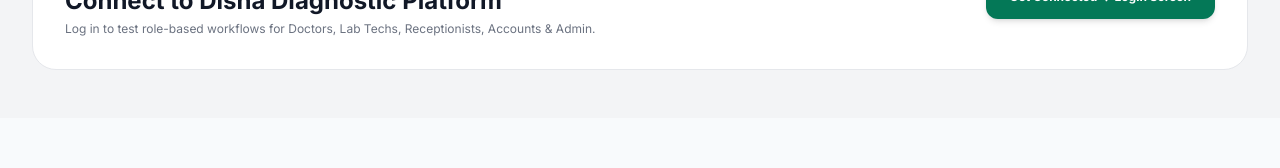
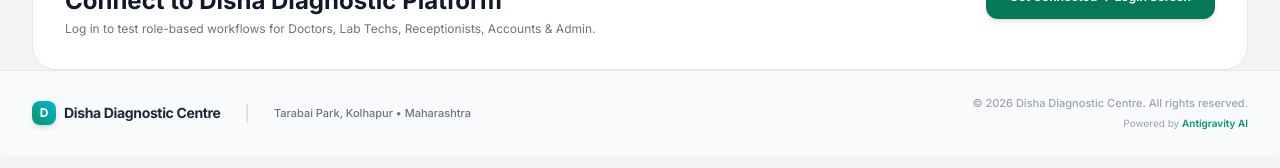
Before and after one commit to Itsema2006/disha, a React (Vite) app: page / in a window 1280 px wide. Shown: the part 868-1036 px from the top of the page. Before the commit the page ends 986 px from the top, so only its background shows below. Built offline with nearby package versions, Linux system fonts and the light colour scheme.

Commit message:
Add universal Footer to Landing Screen and Main Dashboards

```diff
--- a/src/App.tsx
+++ b/src/App.tsx
@@ -3,6 +3,7 @@
 import { RoleSwitcherBanner } from './components/common/RoleSwitcherBanner';
 import { Header } from './components/layout/Header';
 import { Sidebar } from './components/layout/Sidebar';
+import { Footer } from './components/layout/Footer';
 import { PermissionGuard } from './components/common/PermissionGuard';
 
 // Screens
@@ -76,8 +77,11 @@
       <div className="min-h-screen bg-gray-900 flex flex-col">
         <RoleSwitcherBanner />
         <Header />
-        <main className="flex-1 p-4 md:p-8 max-w-7xl mx-auto w-full">
-          <PatientPortal />
+        <main className="flex-1 p-4 md:p-8 max-w-7xl mx-auto w-full flex flex-col">
+          <div className="flex-1">
+            <PatientPortal />
+          </div>
+          <Footer className="mt-8 !bg-transparent border-t border-gray-800" theme="dark" />
         </main>
       </div>
     );
@@ -124,10 +128,13 @@
       <Header />
       <div className="flex-1 flex overflow-hidden">
         <Sidebar />
-        <main className="flex-1 p-4 sm:p-6 lg:p-8 overflow-y-auto max-w-7xl mx-auto w-full">
-          <PermissionGuard module={activeModule}>
-            {renderModuleScreen()}
-          </PermissionGuard>
+        <main className="flex-1 p-4 sm:p-6 lg:p-8 overflow-y-auto w-full flex flex-col">
+          <div className="max-w-7xl mx-auto w-full flex-1">
+            <PermissionGuard module={activeModule}>
+              {renderModuleScreen()}
+            </PermissionGuard>
+          </div>
+          <Footer className="mt-8" />
         </main>
       </div>
     </div>
--- /dev/null
+++ b/src/components/layout/Footer.tsx
@@ -0,0 +1,33 @@
+import React from 'react';
+
+export const Footer: React.FC<{ className?: string, theme?: 'light' | 'dark' }> = ({ className = '', theme = 'light' }) => {
+  const isDark = theme === 'dark';
+
+  return (
+    <footer className={`w-full py-6 border-t mt-auto ${isDark ? 'border-gray-800 bg-transparent' : 'border-gray-200 bg-white/50 backdrop-blur-sm'} ${className}`}>
+      <div className="max-w-7xl mx-auto px-4 sm:px-6 lg:px-8 flex flex-col md:flex-row items-center justify-between gap-4">
+        <div className="flex flex-col md:flex-row items-center gap-2 md:gap-6">
+          <div className="flex items-center gap-2">
+            <div className="w-6 h-6 rounded-lg bg-gradient-to-tr from-emerald-600 to-cyan-500 flex items-center justify-center text-white font-bold text-xs shadow-md">
+              D
+            </div>
+            <span className={`font-bold text-sm tracking-tight ${isDark ? 'text-gray-200' : 'text-gray-800'}`}>Disha Diagnostic Centre</span>
+          </div>
+          <span className={`hidden md:inline ${isDark ? 'text-gray-700' : 'text-gray-300'}`}>|</span>
+          <p className={`text-[11px] font-medium ${isDark ? 'text-gray-400' : 'text-gray-500'}`}>
+            Tarabai Park, Kolhapur • Maharashtra
+          </p>
+        </div>
+
+        <div className="flex flex-col items-center md:items-end gap-1">
+          <p className={`text-[11px] font-medium ${isDark ? 'text-gray-400' : 'text-gray-400'}`}>
+            &copy; {new Date().getFullYear()} Disha Diagnostic Centre. All rights reserved.
+          </p>
+          <p className={`text-[10px] ${isDark ? 'text-gray-500' : 'text-gray-400'}`}>
+            Powered by <span className="font-semibold text-emerald-600">Antigravity AI</span>
+          </p>
+        </div>
+      </div>
+    </footer>
+  );
+};
--- a/src/components/screens/LandingScreen.tsx
+++ b/src/components/screens/LandingScreen.tsx
@@ -1,4 +1,5 @@
 import React from 'react';
+import { Footer } from '../layout/Footer';
 import { useApp } from '../../context/AppContext';
 import {
   MapPin,
@@ -271,6 +272,8 @@
         </div>
       </section>
 
+      {/* Footer */}
+      <Footer className="mt-16" />
     </div>
   );
 };
```
